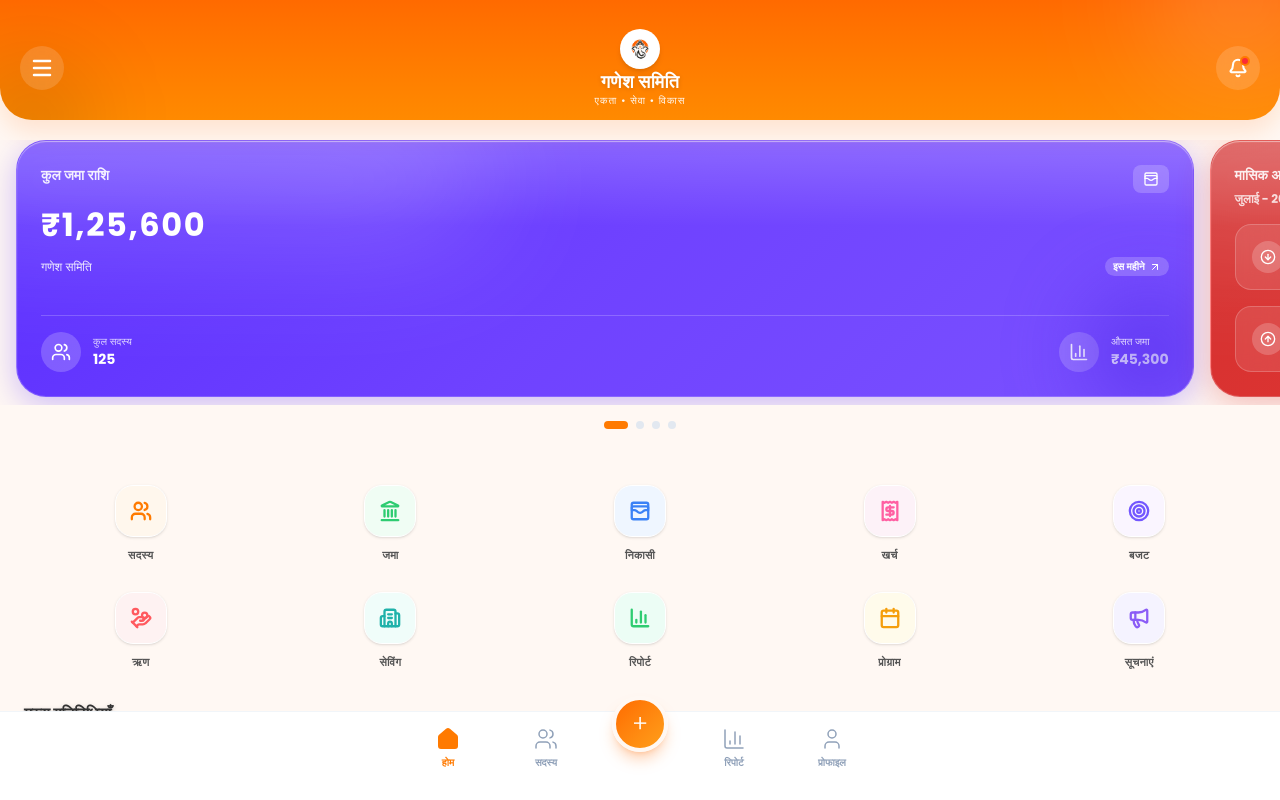
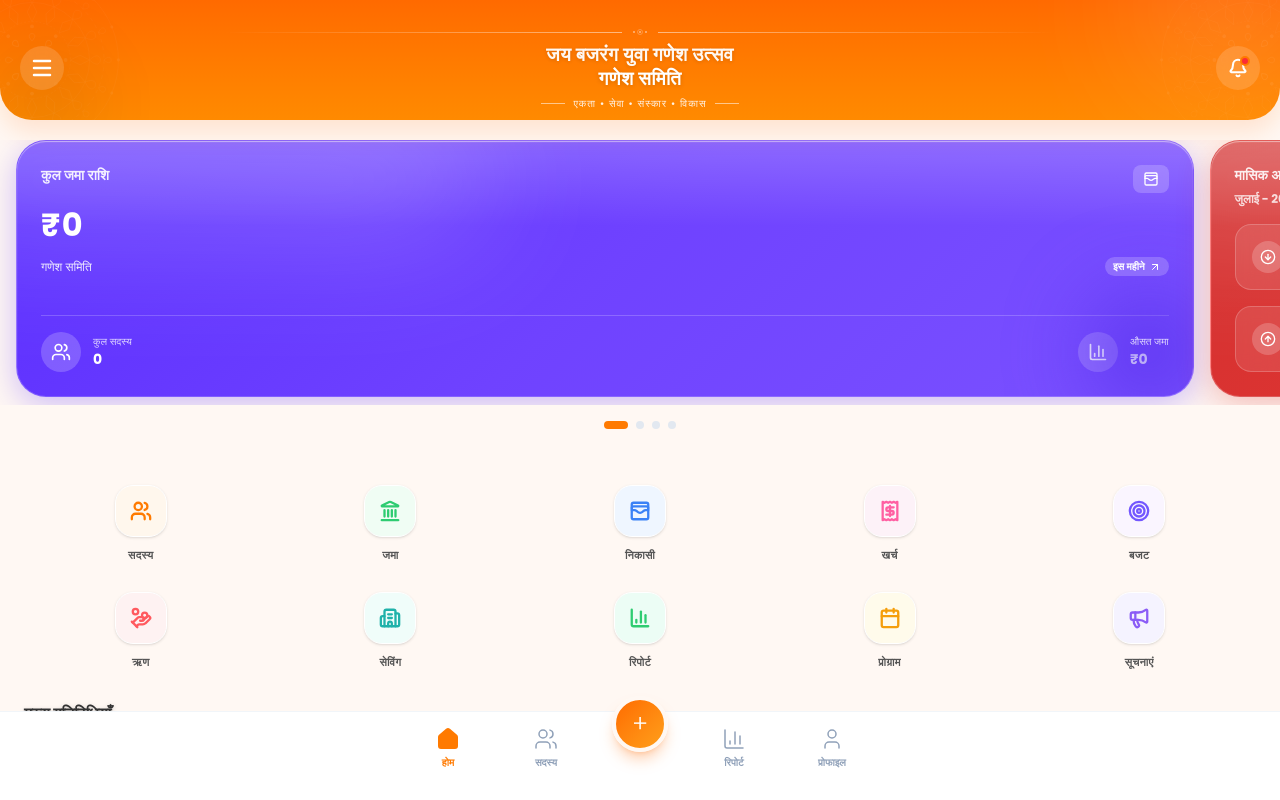
Before and after one commit to ganitwali2025-maker/ganesh-samiti-new, a React (Vite) app: page /dashboard in a window 1280 px wide. Built offline with nearby package versions, Linux system fonts and the light colour scheme.

Commit message:
Update header design with mandala pattern and map stats dynamically

```diff
--- a/src/components/Dashboard.tsx
+++ b/src/components/Dashboard.tsx
@@ -57,7 +57,7 @@ export function Dashboard({ data }: { data: ReturnType<typeof useCommitteeData>
                      <WalletCards className="w-4 h-4 text-white" />
                    </div>
                  </div>
-                 <h3 className="text-[32px] font-bold tracking-wider mb-1">₹1,25,600</h3>
+                 <h3 className="text-[32px] font-bold tracking-wider mb-1">{formatCurrency(stats.totalCollection)}</h3>
 
                  <div className="flex items-center justify-between mt-2 mb-6">
                     <p className="text-[12px] font-medium opacity-90">{t('appName')}</p>
@@ -75,7 +75,7 @@ export function Dashboard({ data }: { data: ReturnType<typeof useCommitteeData>
                     </div>
                     <div>
                       <p className="text-[10px] opacity-80 font-medium">{t('totalMembers')}</p>
-                      <p className="text-[14px] font-bold">125</p>
+                      <p className="text-[14px] font-bold">{data.members.length}</p>
                     </div>
                   </div>
 
@@ -85,7 +85,7 @@ export function Dashboard({ data }: { data: ReturnType<typeof useCommitteeData>
                     </div>
                     <div>
                       <p className="text-[10px] opacity-80 font-medium">{t('avgDeposit')}</p>
-                      <p className="text-[14px] font-bold">₹45,300</p>
+                      <p className="text-[14px] font-bold">{formatCurrency(data.members.length > 0 ? stats.totalCollection / data.members.length : 0)}</p>
                     </div>
                   </div>
                </div>
@@ -113,7 +113,7 @@ export function Dashboard({ data }: { data: ReturnType<typeof useCommitteeData>
                        <div className="w-8 h-8 rounded-full bg-white/20 flex items-center justify-center"><ArrowDownCircle className="w-4 h-4 text-white" /></div>
                        <p className="text-[12px] font-medium opacity-90">{t('monthlyDeposit')}</p>
                     </div>
-                    <p className="text-[18px] font-bold">₹25,400</p>
+                    <p className="text-[18px] font-bold">{formatCurrency(stats.totalCollection)}</p>
                   </div>
 
                   <div className="flex justify-between items-center bg-white/10 rounded-2xl p-4 border border-white/20 backdrop-blur-sm">
@@ -121,7 +121,7 @@ export function Dashboard({ data }: { data: ReturnType<typeof useCommitteeData>
                        <div className="w-8 h-8 rounded-full bg-white/20 flex items-center justify-center"><ArrowUpCircle className="w-4 h-4 text-white" /></div>
                        <p className="text-[12px] font-medium opacity-90">{t('monthlyExpense')}</p>
                     </div>
-                    <p className="text-[18px] font-bold">₹8,750</p>
+                    <p className="text-[18px] font-bold">{formatCurrency(stats.totalExpenses)}</p>
                   </div>
                </div>
             </div>
@@ -139,17 +139,17 @@ export function Dashboard({ data }: { data: ReturnType<typeof useCommitteeData>
                      <Building2 className="w-4 h-4 text-white" />
                    </div>
                  </div>
-                 <h3 className="text-[32px] font-bold tracking-wider mb-4">₹45,300</h3>
+                 <h3 className="text-[32px] font-bold tracking-wider mb-4">{formatCurrency(stats.availableBalance)}</h3>
                </div>
 
                <div className="mt-auto relative z-10 flex flex-col gap-4">
                   <div className="flex justify-between items-center border-b border-white/20 pb-3">
                     <p className="text-[12px] font-medium opacity-90">{t('todayCollection')}</p>
-                    <p className="text-[14px] font-bold">+₹1,200</p>
+                    <p className="text-[14px] font-bold">+₹0</p>
                   </div>
                   <div className="flex justify-between items-center">
                     <p className="text-[12px] font-medium opacity-90">{t('todayExpense')}</p>
-                    <p className="text-[14px] font-bold">-₹350</p>
+                    <p className="text-[14px] font-bold">-₹0</p>
                   </div>
                </div>
             </div>
@@ -172,7 +172,7 @@ export function Dashboard({ data }: { data: ReturnType<typeof useCommitteeData>
                <div className="mt-auto relative z-10 flex flex-col gap-4">
                   <div className="flex justify-between items-center bg-white/10 rounded-2xl p-4 border border-white/20 backdrop-blur-sm">
                     <p className="text-[12px] font-medium opacity-90">{t('totalLoan')}</p>
-                    <p className="text-[16px] font-bold">₹15,000</p>
+                    <p className="text-[16px] font-bold">₹0</p>
                   </div>
 
                   <div className="flex justify-between items-center px-2">
--- a/src/components/GlobalAppHeader.tsx
+++ b/src/components/GlobalAppHeader.tsx
@@ -1,6 +1,44 @@
 import React from 'react';
 import { Menu, Bell } from 'lucide-react';
 import { useNavigation } from '../context/NavigationContext';
+
+const MandalaPattern = ({ className }: { className?: string }) => (
+  <svg viewBox="0 0 200 200" className={`absolute pointer-events-none opacity-[0.06] ${className}`} xmlns="http://www.w3.org/2000/svg">
+    <g transform="translate(100, 100)">
+      <circle r="90" stroke="white" strokeWidth="0.5" fill="none" />
+      <circle r="75" stroke="white" strokeWidth="0.5" fill="none" strokeDasharray="4 4" />
+      <circle r="60" stroke="white" strokeWidth="0.5" fill="none" />
+      <circle r="40" stroke="white" strokeWidth="0.5" fill="none" strokeDasharray="2 2" />
+      {Array.from({ length: 16 }).map((_, i) => (
+        <g key={i} transform={`rotate(${i * 22.5})`}>
+          <path d="M 0 -60 C 15 -75, -15 -75, 0 -60" stroke="white" strokeWidth="0.5" fill="none" />
+          <path d="M 0 -75 C 10 -85, -10 -85, 0 -75" stroke="white" strokeWidth="0.5" fill="none" />
+          <circle cx="0" cy="-90" r="1.5" fill="white" />
+          <path d="M 0 -40 L 5 -50 L 0 -60 L -5 -50 Z" stroke="white" strokeWidth="0.5" fill="none" />
+        </g>
+      ))}
+      {Array.from({ length: 8 }).map((_, i) => (
+        <g key={`inner-${i}`} transform={`rotate(${i * 45})`}>
+          <path d="M 0 -20 C 10 -30, -10 -30, 0 -20" stroke="white" strokeWidth="1" fill="none" />
+          <circle cx="0" cy="-35" r="2" fill="white" />
+        </g>
+      ))}
+    </g>
+  </svg>
+);
+
+const TopOrnament = () => (
+  <div className="flex items-center justify-center gap-1.5 mb-2 opacity-50 w-full px-8">
+    <div className="flex-1 h-[1px] bg-gradient-to-r from-transparent to-white"></div>
+    <svg width="24" height="6" viewBox="0 0 24 6" fill="none" xmlns="http://www.w3.org/2000/svg">
+      <circle cx="12" cy="3" r="2.5" fill="none" stroke="white" strokeWidth="0.5"/>
+      <circle cx="12" cy="3" r="1" fill="white"/>
+      <circle cx="6" cy="3" r="1" fill="white"/>
+      <circle cx="18" cy="3" r="1" fill="white"/>
+    </svg>
+    <div className="flex-1 h-[1px] bg-gradient-to-l from-transparent to-white"></div>
+  </div>
+);
 
 export function GlobalAppHeader() {
   const { openDrawer, navigate } = useNavigation();
@@ -8,8 +46,12 @@ export function GlobalAppHeader() {
   return (
     <div className="h-[120px] bg-gradient-to-b from-[#FF6A00] to-[#FF8A00] rounded-b-[32px] shadow-[0_12px_24px_rgba(255,106,0,0.15)] px-5 pt-8 pb-4 flex items-center justify-between shrink-0 relative z-40 overflow-hidden">
       {/* Decorative Glows */}
-      <div className="absolute top-0 right-0 w-40 h-40 bg-white/20 rounded-full blur-3xl -translate-y-1/2 translate-x-1/4 pointer-events-none"></div>
-      <div className="absolute bottom-0 left-0 w-32 h-32 bg-black/10 rounded-full blur-2xl translate-y-1/2 -translate-x-1/4 pointer-events-none"></div>
+      <div className="absolute top-0 right-0 w-40 h-40 bg-white/20 rounded-full blur-3xl pointer-events-none animate-glow"></div>
+      <div className="absolute bottom-0 left-0 w-32 h-32 bg-black/10 rounded-full blur-2xl pointer-events-none animate-glow-reverse"></div>
+
+      {/* Mandalas */}
+      <MandalaPattern className="-left-16 top-1/2 -translate-y-1/2 w-48 h-48" />
+      <MandalaPattern className="-right-16 top-1/2 -translate-y-1/2 w-48 h-48" />
 
       {/* Left: Menu Button */}
       <button
@@ -19,17 +61,22 @@ export function GlobalAppHeader() {
         <Menu className="w-6 h-6" strokeWidth={2.5} />
       </button>
 
-      {/* Center: Logo and Title */}
-      <div className="flex flex-col items-center justify-center relative z-10">
-        <div className="w-10 h-10 bg-white rounded-full p-0.5 shadow-md mb-1 border border-white/50">
-          <img src="/logo.png" alt="Logo" className="w-full h-full rounded-full object-cover" />
-        </div>
-        <h1 className="text-[18px] font-bold text-white tracking-wide leading-none mb-0.5 drop-shadow-sm">
+      {/* Center: Title and Subtitle */}
+      <div className="absolute left-1/2 -translate-x-1/2 flex flex-col items-center justify-center w-[70%] text-center z-10 pt-1">
+        <TopOrnament />
+        <h2 className="text-[19px] font-bold text-white tracking-wide leading-tight drop-shadow-sm opacity-95 mb-0.5">
+          जय बजरंग युवा गणेश उत्सव
+        </h2>
+        <h1 className="text-[19px] font-bold text-white tracking-wide leading-none drop-shadow-sm mb-2">
           गणेश समिति
         </h1>
-        <p className="text-[10px] font-medium text-white tracking-widest uppercase opacity-95">
-          एकता • सेवा • विकास
-        </p>
+        <div className="flex items-center justify-center gap-2 w-full opacity-90">
+          <div className="w-6 h-[1px] bg-white/60"></div>
+          <p className="text-[10px] font-medium text-white tracking-widest uppercase">
+            एकता • सेवा • संस्कार • विकास
+          </p>
+          <div className="w-6 h-[1px] bg-white/60"></div>
+        </div>
       </div>
 
       {/* Right: Notifications */}
--- a/src/screens/BudgetScreen.tsx
+++ b/src/screens/BudgetScreen.tsx
@@ -1,7 +1,14 @@
 import { PageHeader } from '../components/PageHeader';
 import { Target, TrendingUp, TrendingDown } from 'lucide-react';
+import { useCommitteeData } from '../hooks/useCommitteeData';
+import { formatCurrency } from '../utils/format';
 
 export function BudgetScreen() {
+  const { getStats } = useCommitteeData();
+  const stats = getStats();
+  const TOTAL_BUDGET = 150000;
+  const remaining = TOTAL_BUDGET - stats.totalExpenses;
+  const spentPercent = Math.min(100, (stats.totalExpenses / TOTAL_BUDGET) * 100);
   return (
     <div className="flex flex-col h-full bg-[#FFF8F1]">
       <PageHeader title="बजट" subtitle="समिति का बजट" />
@@ -14,22 +21,22 @@ export function BudgetScreen() {
           </div>
           <div className="relative z-10">
             <p className="text-indigo-200 text-xs font-bold mb-1">कुल बजट (Total Budget)</p>
-            <h2 className="text-3xl font-extrabold mb-6">₹1,50,000</h2>
+            <h2 className="text-3xl font-extrabold mb-6">{formatCurrency(TOTAL_BUDGET)}</h2>
 
             <div className="space-y-4">
               <div>
                 <div className="flex justify-between text-[11px] font-bold mb-2">
                   <span className="text-indigo-100">खर्च हुआ (Spent)</span>
-                  <span>₹68,450</span>
+                  <span>{formatCurrency(stats.totalExpenses)}</span>
                 </div>
                 <div className="h-2 bg-indigo-900/50 rounded-full overflow-hidden">
-                  <div className="h-full bg-emerald-400 w-[45%] rounded-full"></div>
+                  <div className="h-full bg-emerald-400 rounded-full" style={{ width: `${spentPercent}%` }}></div>
                 </div>
               </div>
               <div>
                 <div className="flex justify-between text-[11px] font-bold mb-2">
                   <span className="text-indigo-100">शेष (Remaining)</span>
-                  <span>₹81,550</span>
+                  <span>{formatCurrency(remaining)}</span>
                 </div>
               </div>
             </div>
@@ -40,15 +47,15 @@ export function BudgetScreen() {
 
         <div className="space-y-4">
           {[
-            { label: 'मूर्ति (Idol)', allocated: 50000, spent: 30000, color: 'bg-orange-500', bg: 'bg-orange-100' },
-            { label: 'सजावट (Decor)', allocated: 40000, spent: 15000, color: 'bg-pink-500', bg: 'bg-pink-100' },
-            { label: 'साउंड (Sound)', allocated: 20000, spent: 10000, color: 'bg-blue-500', bg: 'bg-blue-100' },
-            { label: 'प्रसाद (Prasad)', allocated: 30000, spent: 8000, color: 'bg-emerald-500', bg: 'bg-emerald-100' },
+            { label: 'मूर्ति (Idol)', allocated: 50000, spent: 0, color: 'bg-orange-500', bg: 'bg-orange-100' },
+            { label: 'सजावट (Decor)', allocated: 40000, spent: 0, color: 'bg-pink-500', bg: 'bg-pink-100' },
+            { label: 'साउंड (Sound)', allocated: 20000, spent: 0, color: 'bg-blue-500', bg: 'bg-blue-100' },
+            { label: 'प्रसाद (Prasad)', allocated: 30000, spent: 0, color: 'bg-emerald-500', bg: 'bg-emerald-100' },
           ].map((item, i) => (
             <div key={i} className="bg-white p-4 rounded-3xl shadow-[0_4px_15px_rgb(0,0,0,0.02)] border border-slate-50">
               <div className="flex justify-between items-end mb-3">
                 <span className="font-bold text-slate-700 text-sm">{item.label}</span>
-                <span className="text-[11px] font-bold text-slate-400">₹{item.spent} / ₹{item.allocated}</span>
+                <span className="text-[11px] font-bold text-slate-400">{formatCurrency(item.spent)} / {formatCurrency(item.allocated)}</span>
               </div>
               <div className={`h-2.5 ${item.bg} rounded-full overflow-hidden`}>
                 <div className={`h-full ${item.color} rounded-full`} style={{ width: `${(item.spent / item.allocated) * 100}%` }}></div>
--- a/src/screens/CollectionScreen.tsx
+++ b/src/screens/CollectionScreen.tsx
@@ -5,7 +5,8 @@ import { Landmark, ArrowDownCircle, Search, Filter } from 'lucide-react';
 import { formatCurrency } from '../utils/format';
 
 export function CollectionScreen() {
-  const { transactions, members } = useCommitteeData();
+  const { transactions, members, getStats } = useCommitteeData();
+  const stats = getStats();
   const [activeTab, setActiveTab] = useState<'paid' | 'pending'>('paid');
 
   const deposits = transactions.filter(t => t.type === 'DEPOSIT');
@@ -27,7 +28,7 @@ export function CollectionScreen() {
         <div className="bg-emerald-50 rounded-[28px] p-5 flex items-center justify-between mb-6 shadow-sm border border-emerald-100">
           <div>
              <p className="text-[12px] font-bold text-emerald-600 mb-1">कुल प्राप्त राशि (Total Collected)</p>
-             <h3 className="text-2xl font-extrabold text-emerald-500">₹1,25,600</h3>
+             <h3 className="text-2xl font-extrabold text-emerald-500">{formatCurrency(stats.totalCollection)}</h3>
           </div>
           <div className="w-14 h-14 bg-emerald-100 rounded-full flex items-center justify-center">
             <Landmark className="w-7 h-7 text-emerald-600" />
--- a/src/screens/ExpenseScreen.tsx
+++ b/src/screens/ExpenseScreen.tsx
@@ -5,7 +5,8 @@ import { Receipt, Plus, ArrowUpCircle, Filter } from 'lucide-react';
 import { formatCurrency } from '../utils/format';
 
 export function ExpenseScreen() {
-  const { transactions } = useCommitteeData();
+  const { transactions, getStats } = useCommitteeData();
+  const stats = getStats();
   const expenses = transactions.filter(t => t.type === 'EXPENSE');
 
   return (
@@ -25,7 +26,7 @@ export function ExpenseScreen() {
         <div className="bg-rose-50 rounded-[28px] p-5 flex items-center justify-between mb-6 shadow-sm border border-rose-100">
           <div>
              <p className="text-[12px] font-bold text-rose-600 mb-1">कुल खर्च (Total Expense)</p>
-             <h3 className="text-2xl font-extrabold text-rose-500">₹68,450</h3>
+             <h3 className="text-2xl font-extrabold text-rose-500">{formatCurrency(stats.totalExpenses)}</h3>
           </div>
           <div className="w-14 h-14 bg-rose-100 rounded-full flex items-center justify-center">
             <Receipt className="w-7 h-7 text-rose-600" />
--- a/src/screens/ReportsScreen.tsx
+++ b/src/screens/ReportsScreen.tsx
@@ -1,7 +1,16 @@
 import { PageHeader } from '../components/PageHeader';
 import { BarChart3, Download, Share2, FileText, PieChart } from 'lucide-react';
+import { useCommitteeData } from '../hooks/useCommitteeData';
+import { formatCurrency } from '../utils/format';
 
 export function ReportsScreen() {
+  const data = useCommitteeData();
+  const stats = data.getStats();
+
+  const expensePercentage = stats.totalCollection > 0
+    ? Math.min(100, (stats.totalExpenses / stats.totalCollection) * 100)
+    : 0;
+
   return (
     <div className="flex flex-col h-full bg-[#FFF8F1]">
       <PageHeader title="रिपोर्ट" subtitle="समिति की सभी रिपोर्ट" />
@@ -20,16 +29,16 @@ export function ReportsScreen() {
         <div className="grid grid-cols-2 gap-4 mb-6">
           <div className="bg-white p-4 rounded-[24px] shadow-sm border border-slate-50">
             <p className="text-[11px] font-bold text-slate-400 mb-1">कुल जमा</p>
-            <h3 className="text-lg font-bold text-emerald-500 mb-3">₹1,25,600</h3>
+            <h3 className="text-lg font-bold text-emerald-500 mb-3">{formatCurrency(stats.totalCollection)}</h3>
             <div className="h-1.5 bg-emerald-50 rounded-full overflow-hidden">
-              <div className="h-full bg-emerald-400 w-[100%] rounded-full"></div>
+              <div className="h-full bg-emerald-400 rounded-full" style={{ width: '100%' }}></div>
             </div>
           </div>
           <div className="bg-white p-4 rounded-[24px] shadow-sm border border-slate-50">
             <p className="text-[11px] font-bold text-slate-400 mb-1">कुल खर्च</p>
-            <h3 className="text-lg font-bold text-rose-500 mb-3">₹68,450</h3>
+            <h3 className="text-lg font-bold text-rose-500 mb-3">{formatCurrency(stats.totalExpenses)}</h3>
             <div className="h-1.5 bg-rose-50 rounded-full overflow-hidden">
-              <div className="h-full bg-rose-400 w-[55%] rounded-full"></div>
+              <div className="h-full bg-rose-400 rounded-full" style={{ width: `${expensePercentage}%` }}></div>
             </div>
           </div>
         </div>
--- a/src/screens/SavingsScreen.tsx
+++ b/src/screens/SavingsScreen.tsx
@@ -1,7 +1,11 @@
 import { PageHeader } from '../components/PageHeader';
 import { PiggyBank, Target, Plus, CheckCircle2 } from 'lucide-react';
+import { useCommitteeData } from '../hooks/useCommitteeData';
+import { formatCurrency } from '../utils/format';
 
 export function SavingsScreen() {
+  const { getStats } = useCommitteeData();
+  const stats = getStats();
   return (
     <div className="flex flex-col h-full bg-[#FFF8F1]">
       <PageHeader title="बचत" subtitle="समिति की कुल बचत" />
@@ -12,7 +16,7 @@ export function SavingsScreen() {
             <PiggyBank className="w-10 h-10 text-pink-500" />
           </div>
           <p className="text-pink-600 text-[12px] font-bold mb-1">कुल बचत (Total Savings)</p>
-          <h2 className="text-3xl font-extrabold text-pink-600 mb-2">₹45,000</h2>
+          <h2 className="text-3xl font-extrabold text-pink-600 mb-2">{formatCurrency(stats.availableBalance)}</h2>
           <p className="text-pink-400 text-xs font-medium">For next year's festival</p>
         </div>
 
@@ -39,11 +43,11 @@ export function SavingsScreen() {
             </div>
 
             <div className="flex justify-between text-xs font-bold mb-2">
-              <span className="text-emerald-500">₹20,000 (100%)</span>
-              <span className="text-slate-400">Target: ₹20,000</span>
+              <span className="text-emerald-500">{formatCurrency(0)} (0%)</span>
+              <span className="text-slate-400">Target: {formatCurrency(20000)}</span>
             </div>
             <div className="h-2.5 bg-slate-100 rounded-full overflow-hidden">
-              <div className="h-full bg-emerald-400 rounded-full w-full"></div>
+              <div className="h-full bg-emerald-400 rounded-full w-0"></div>
             </div>
           </div>
 
@@ -59,11 +63,11 @@ export function SavingsScreen() {
             </div>
 
             <div className="flex justify-between text-xs font-bold mb-2">
-              <span className="text-blue-500">₹25,000 (50%)</span>
-              <span className="text-slate-400">Target: ₹50,000</span>
+              <span className="text-blue-500">{formatCurrency(0)} (0%)</span>
+              <span className="text-slate-400">Target: {formatCurrency(50000)}</span>
             </div>
             <div className="h-2.5 bg-slate-100 rounded-full overflow-hidden">
-              <div className="h-full bg-blue-400 rounded-full w-[50%]"></div>
+              <div className="h-full bg-blue-400 rounded-full w-0"></div>
             </div>
           </div>
         </div>
```
Also changed, not shown: src/index.css (+12 -0 lines).
